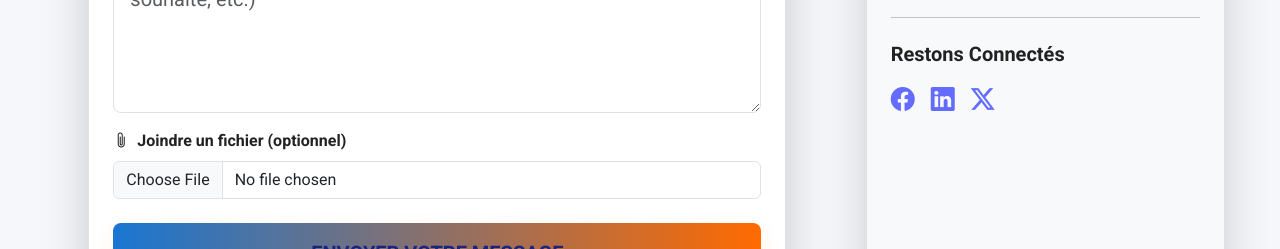
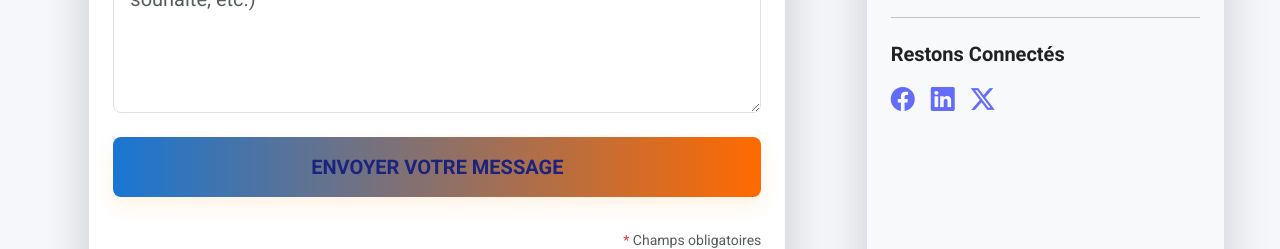
Before and after one commit to Gaslandie/ecg_plus_react, a React (Vite) app: page /contact in a window 1280 px wide. Shown: the part 1320-1569 px from the top of the page. Built offline with nearby package versions, Linux system fonts and the light colour scheme.

Commit message:
Suppression du champ joindre un fichier dans le formulaire de contact

```diff
--- a/src/pages/Contact.jsx
+++ b/src/pages/Contact.jsx
@@ -117,10 +117,6 @@ const Contact = () => (
                   <label htmlFor="inputProjectDetails" className="form-label fw-bold"><i className="bi bi-pencil-fill me-2"></i>Détails du projet / Message <span className="text-danger">*</span></label>
                   <textarea className="form-control form-control-lg" id="inputProjectDetails" name="message" rows="5" placeholder="Décrivez votre besoin (type de construction, localisation, délai souhaité, etc.)" required></textarea>
                 </div>
-                <div className="col-12">
-                  <label htmlFor="inputFile" className="form-label fw-bold"><i className="bi bi-paperclip me-2"></i>Joindre un fichier (optionnel)</label>
-                  <input type="file" className="form-control" id="inputFile" name="file" />
-                </div>
                 <div className="col-12 d-grid">
                   <button type="submit" className="btn btn-custom btn-lg mt-2">Envoyer votre message</button>
                 </div>
```
